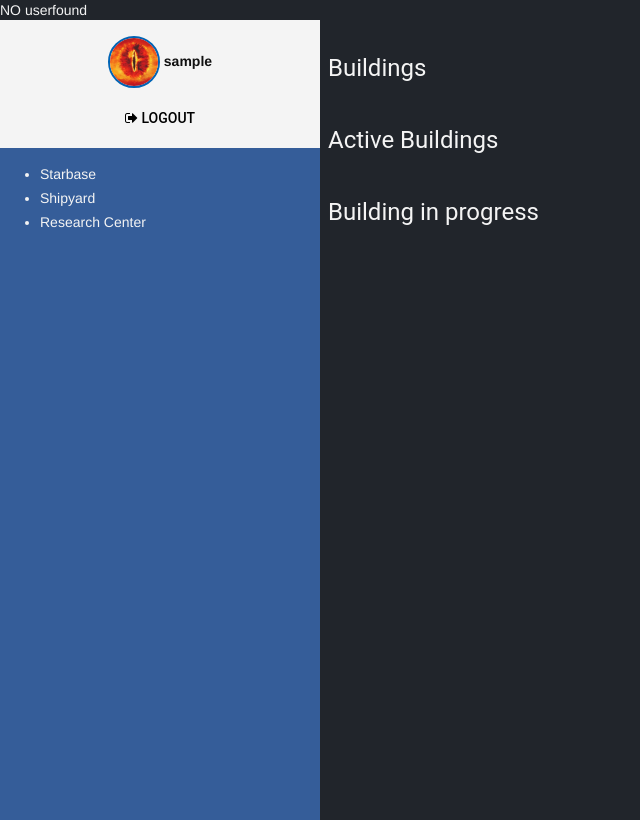
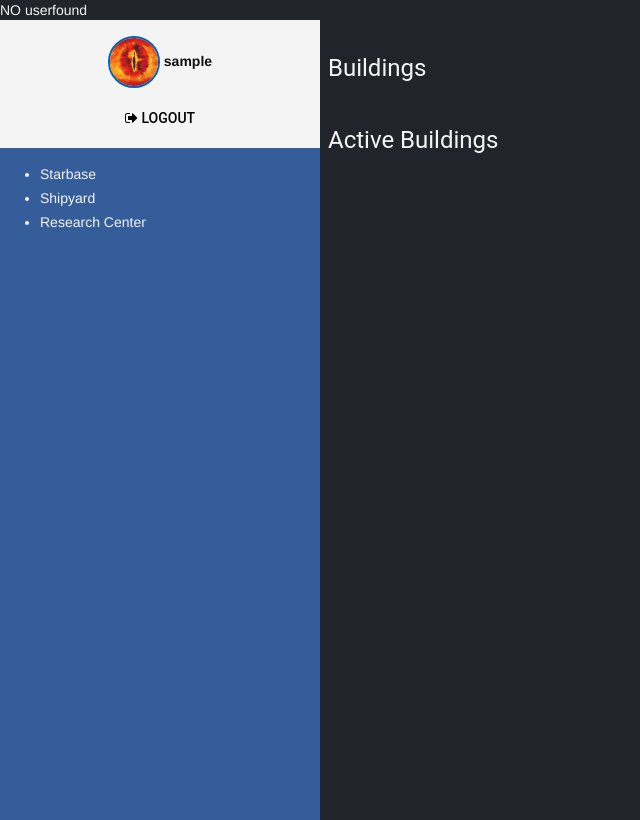
Before and after one commit to yoloSwagSEO/js-space-game, a PHP site: page /game.php in a window 1280 px wide. Shown: the whole page, without its empty margins (0-640 px from the left). Run offline with PHP 8.4, Linux system fonts and the light colour scheme; the visitor is signed in with stand-in values (Sample User, id 1); data that the repository does not hold is empty.

Commit message:
dont know what

```diff
--- a/css/dist/main.css
+++ b/css/dist/main.css
@@ -70,6 +70,8 @@
   border: 2px solid #D1D1D1;
   border-radius: 4px;
   color: #111; }
+  .building.running {
+    opacity: 0.7; }
   .building .info_layer {
     position: relative;
     height: auto;
--- a/js/koObjects/user_data.js
+++ b/js/koObjects/user_data.js
@@ -70,7 +70,6 @@
 		// StartTimer
 		self.elapsedTime(elapsed);
 		self.isRunning(true);
-		SpaceGame.sortBuildings();
 		self.timerId = window.setInterval(function(){
 			self.elapsedTime(self.elapsedTime()+1);
 			if(self.remainingTime() <= 0){
--- a/js/script.js
+++ b/js/script.js
@@ -77,8 +77,9 @@
 	};
 
 	SpaceGame.sortBuildings = function(){
-		var running = '';
-		$('.in_progress').append($('.building.running').parent());
+		var running = $('.building.running').parent();
+		$('.in_progress').append(running);
+		console.log('sortBuildings');
 	};
 };
 ko.applyBindings(SpaceGame);
--- a/layout/hq_layout.php
+++ b/layout/hq_layout.php
@@ -70,7 +70,4 @@
 			</div>
 		</div>
 	</div>
-	<h4>Building in progress</h4>
-	<div class="in_progress building_list row">
-	</div>
 </div>
--- a/sass/dist/buildings.scss
+++ b/sass/dist/buildings.scss
@@ -13,6 +13,10 @@
 	border: 2px solid #D1D1D1;
 	border-radius: $base_border_radius;
 	color: $primary_dark_text_color;
+
+	&.running {
+		opacity: 0.7;
+	}
 
 	.info_layer {
 		position: relative;
```
